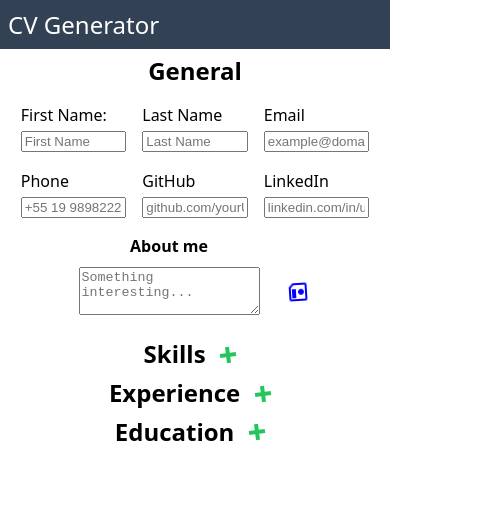
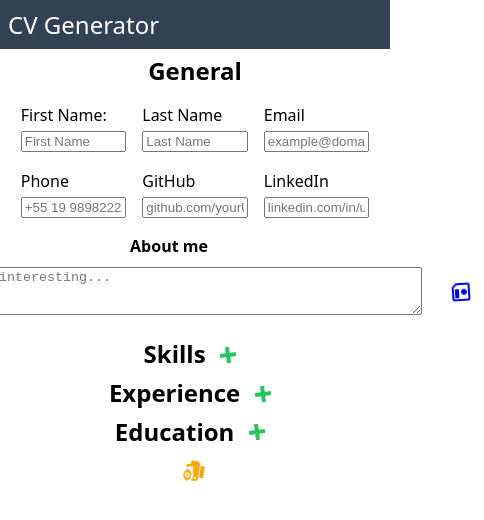
Before and after one commit to giovanniPepi/cv-project, a React (Create React App) app: page / in a window 390 px wide. Shown: the top 520 px of the page, 484 px wide, since content can reach past the window. Built offline with nearby package versions, Linux system fonts and the light colour scheme.

Commit message:
Add Preview btn, update textArea size

```diff
--- a/src/App.js
+++ b/src/App.js
@@ -7,6 +7,7 @@ import Education from "./components/Education";
 import Icon from "@mdi/react";
 import style from "./styles/App.css";
 import AddBtn from "./components/AddBtn";
+import PreviewBtn from "./components/PreviewBtn";
 
 class App extends Component {
   constructor(props) {
@@ -98,7 +99,9 @@ class App extends Component {
               window.print();
             }}
             className="addBtn printBtn"
-          ></button>
+          >
+            <PreviewBtn />
+          </button>
         </section>
       </main>
     );
--- /dev/null
+++ b/src/components/PreviewBtn.js
@@ -0,0 +1,23 @@
+import { mdiPrinterEye } from "@mdi/js";
+import Icon from "@mdi/react";
+import { Component } from "react";
+
+class PreviewBtn extends Component {
+  constructor(props) {
+    super(props);
+    this.state = {
+      path: mdiPrinterEye,
+      color: "orange",
+      size: 1,
+      spin: 20,
+    };
+  }
+
+  render() {
+    const { path, color, size, spin } = this.state;
+
+    return <Icon path={path} size={size} color={color} spin={spin} />;
+  }
+}
+
+export default PreviewBtn;
--- a/src/styles/App.css
+++ b/src/styles/App.css
@@ -126,8 +126,7 @@ label {
 }
 .textAboutMe {
   min-height: 5vh;
-  min-width: 40vw;
-  max-width: 60vw;
+  min-width: clamp(500px, 35rem, 40vw);
 }
 
 .formBtn {
```
